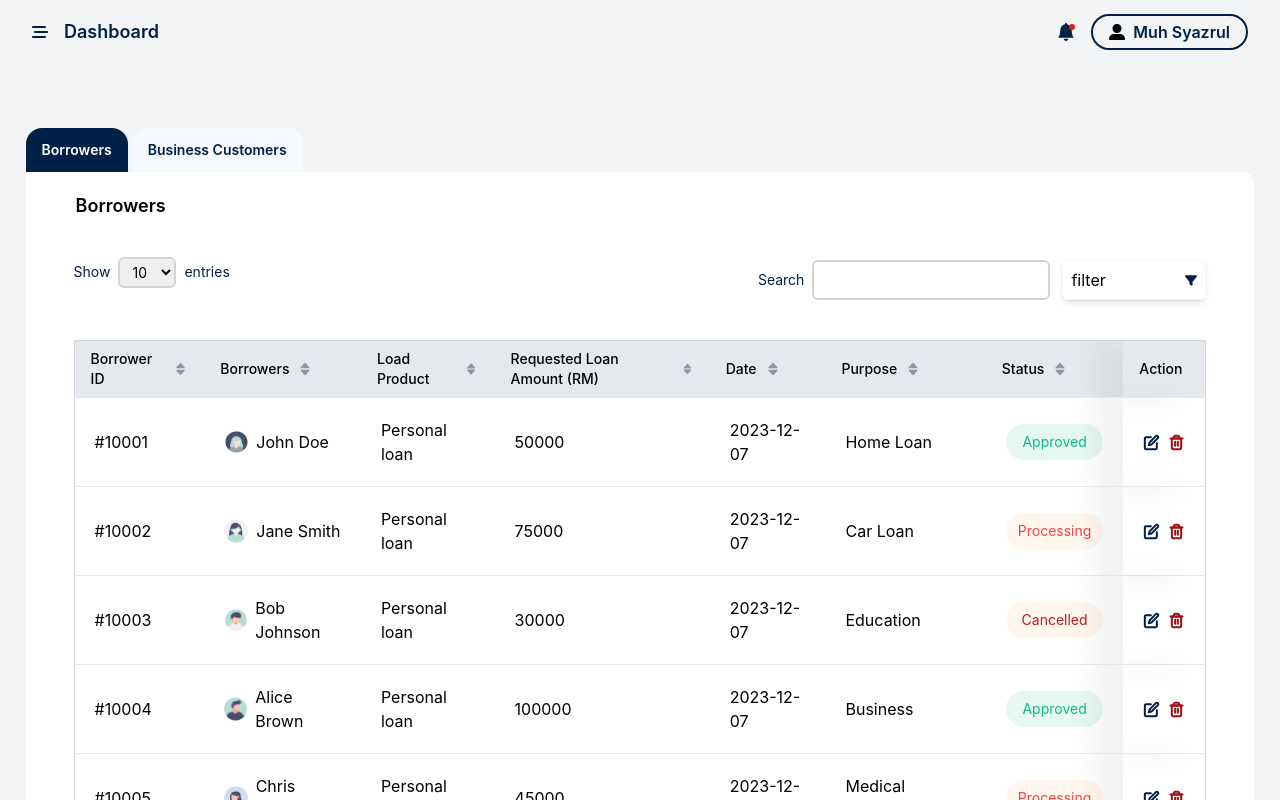
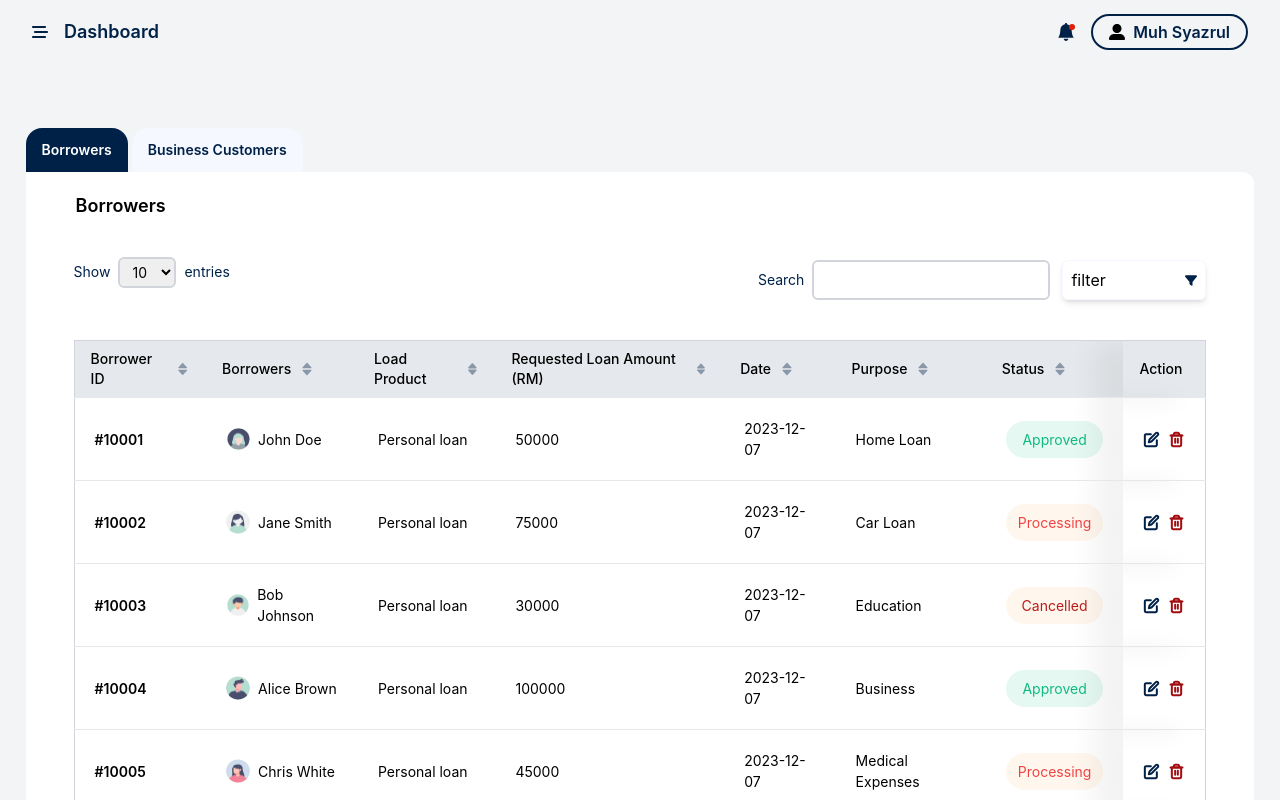
Before and after one commit to silas-inegbe/credit-app, a React (Create React App) app: page / in a window 1280 px wide. Shown: the top 800 px of the page. Built offline with nearby package versions, Linux system fonts and the light colour scheme.

Commit message:
new changes added for resposiveness

```diff
--- a/src/components/company.js
+++ b/src/components/company.js
@@ -113,7 +113,7 @@ const CompanyTable = () => {
   ];
 
   //returning the table with the data
-  return ( <div className="w-[110%]">
+  return ( <div className="xl:w-[110%] lg:w-[140%] md:w-[188%] w-[250%]">
     <table className=" bg-white border border-gray-300 table-fixed">
       <thead className="bg-[#E5E8EC] text-left h-14 table-fixed ">
         <tr>
--- a/src/components/users.js
+++ b/src/components/users.js
@@ -114,11 +114,12 @@ const UserTable = () => {
 
   //returning the table with the data
   return (
-    <table className="min-w-full bg-white border border-gray-300 table-fixed">
+    <div className="lg:w-full md:w-[200%] w-[275%]">
+      <table className="min-w-full bg-white border border-gray-300 table-fixed">
       <thead className="bg-[#E5E8EC] text-left h-14 table-fixed ">
         <tr>
           <th className="py-2 px-4 border-b text-sm font-[500]">
-            <span className="flex flex-row items-center gap-2">
+            <span className="flex flex-row items-center gap-2 text-sm">
               Borrower ID
               <svg
                 xmlns="http://www.w3.org/2000/svg"
@@ -137,7 +138,7 @@ const UserTable = () => {
             </span>
           </th>
           <th className="py-2 px-4 border-b text-sm font-[500]">
-            <span className="flex flex-row items-center gap-2">
+            <span className="flex flex-row items-center gap-2 text-sm">
               Borrowers
               <svg
                 xmlns="http://www.w3.org/2000/svg"
@@ -259,8 +260,8 @@ const UserTable = () => {
         {/* //mapping the data to the table */}
         {users.map((user, index) => (
           <tr key={index} >
-            <td className="py-5 px-5 border-b">#{user.id}</td>
-            <td className="py-5  px-5 border-b ">
+            <td className="py-5 px-5 border-b text-[14px] font-semibold">#{user.id}</td>
+            <td className="py-5  px-5 border-b text-[14px]">
               <span className="flex items-center gap-2">
                 <img
                 className="h-6 w-6 rounded-full"
@@ -271,13 +272,13 @@ const UserTable = () => {
               </span>
 
             </td>
-            <td className="py-5 px-5 border-b">{user.type}</td>
-            <td className="py-5 px-5 border-b">{user.requestedLoanAmount}</td>
-            <td className="py-5 px-5 border-b ">{user.date}</td>
-            <td className="py-5 px-5 border-b">{user.purpose}</td>
-            <td className="py-5 px-5 border-b ">
+            <td className="py-5 px-5 border-b text-[14px]">{user.type}</td>
+            <td className="py-5 px-5 border-b text-[14px]">{user.requestedLoanAmount}</td>
+            <td className="py-5 px-5 border-b text-[14px]">{user.date}</td>
+            <td className="py-5 px-5 border-b text-[14px]">{user.purpose}</td>
+            <td className="py-5 px-5 border-b text-[14px]">
                 {/* if user.status[0].code = Approved, show green background, if code = Processing, show red backgroud */}
-                <span className={cx("rounded-full px-3 py-2 text-sm flex items-center justify-center", {
+                <span className={cx("rounded-full px-3 py-2 text-[14px] flex items-center justify-center", {
                     "bg-[#E5F9F2] text-[#10B981]": user.status === "Approved",
                     "bg-[#FFF7ED] text-[#EF4444]": user.status === "Processing",
                     "bg-[#FFF7ED] text-[#B91C1C]": user.status === "Cancelled"
@@ -285,7 +286,7 @@ const UserTable = () => {
                     {user.status}
                 </span>
             </td>
-            <td className="py-5 px-5 border-b inset-x">
+            <td className="py-5 px-5 border-b text-[14px] inset-x">
               <span className="flex flex-row items-center gap-2">
                 <svg
                   xmlns="http://www.w3.org/2000/svg"
@@ -377,6 +378,8 @@ const UserTable = () => {
         ))}
       </tbody>
     </table>
+    </div>
+
   );
 };
 //exporting the table component
```
